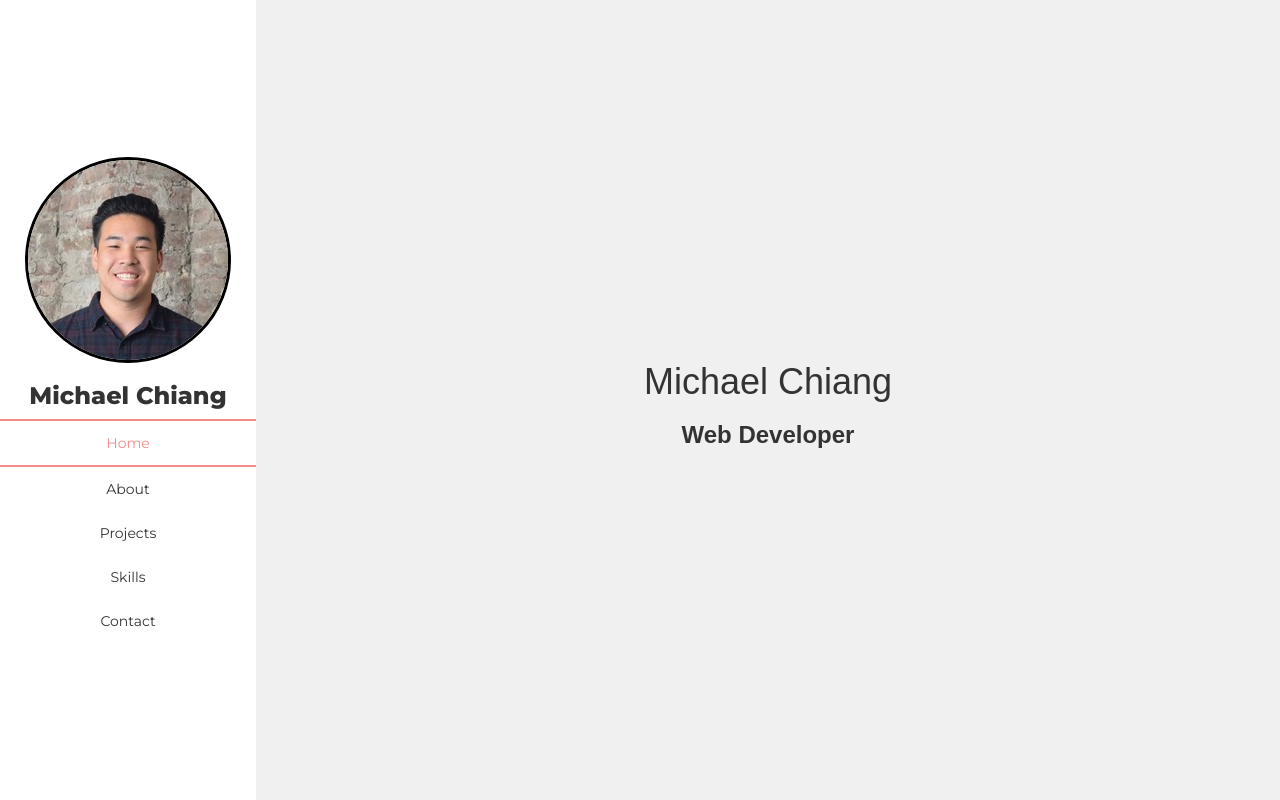
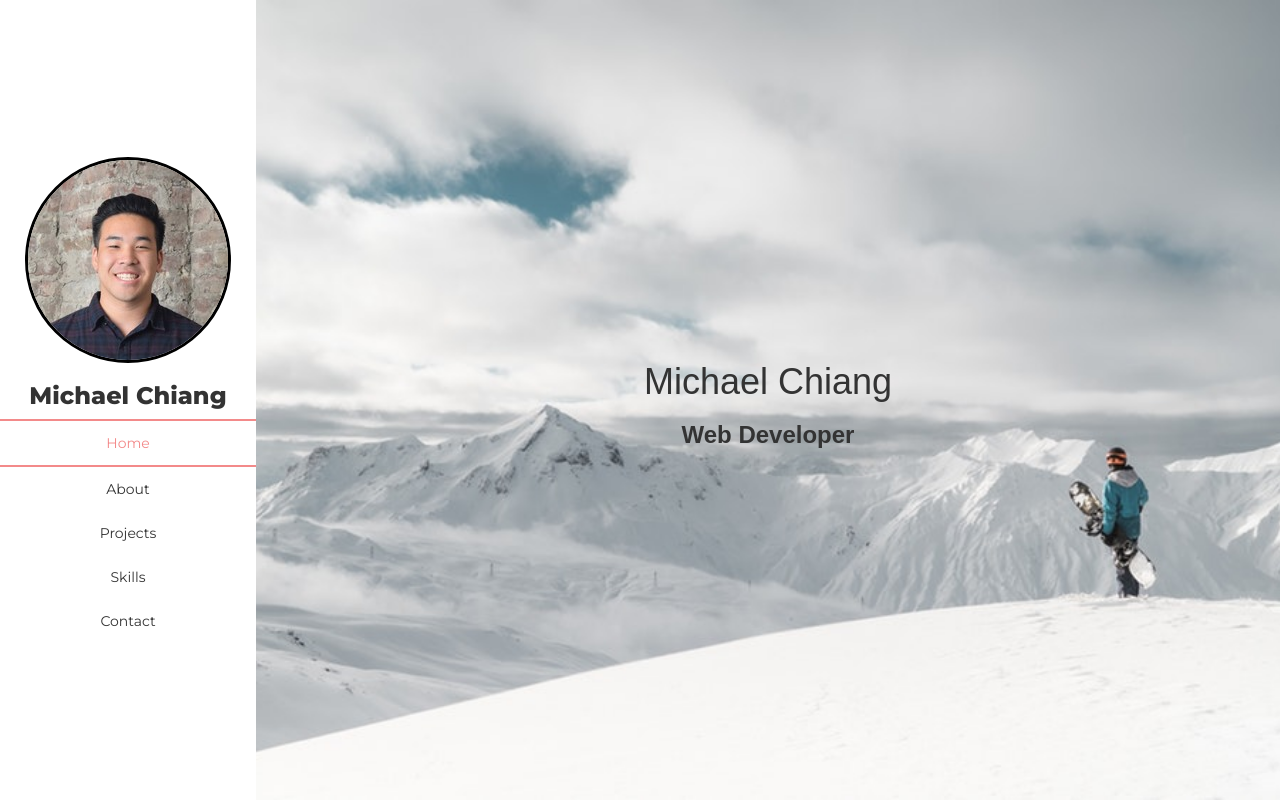
Before and after one commit to chiangshtaa/MichaelChiang, a React (Create React App) app: page / in a window 1280 px wide. Shown: the top 800 px of the page. Built offline with nearby package versions, Linux system fonts and the light colour scheme.

Commit message:
update home page background image

```diff
--- a/src/App2.css
+++ b/src/App2.css
@@ -28,12 +28,19 @@ body, html {
 #left {
   background-color: white;
   text-align: center;
-  height:100%;
+  height: 100%;
 }
 
 #right {
+  background-image: url("./components/css/img/snowboard-white.jpeg");
+
+  /*background-image: url("./components/css/img/snowboard-mountain.jpg");*/
+  background-position: center;
+  background-repeat: no-repeat;
+  background-size: cover;
+  /*background-attachment: fixed;*/
   background-color: #f0f0f0;
-  height:100%;
+  height: 100%;
   text-align: center;
   /*scroll-behavior: smooth;*/
 }
@@ -42,9 +49,6 @@ body, html {
   color: #F38A8A;
   border-bottom: 2px solid #F38A8A;
   border-top: 2px solid #F38A8A;
-  /*box-sizing: border-box;*/
-  /*width: 50%;*/
-  /*text-align: center;*/
 }
 
 .scroll-container {
@@ -55,6 +59,21 @@ body, html {
   display: table;
 }
 
+/*#right::after {
+  position: absolute;
+  z-index: -1;
+  width: 100%;
+  height: 100%;
+  background-image: url("./components/css/img/snowboard-mountain.jpg");
+  background-position: center;
+  background-repeat: no-repeat;
+  background-size: cover;
+  opacity: 0.5;
+  top: 0;
+  left: 0;
+  bottom: 0;
+  right: 0;
+}*/
 /*.table-cell {
   display: table-cell;
   vertical-align: middle;
```
Also changed, not shown: src/components/css/img/snowboard-mountain.jpg (added), src/components/css/img/snowboard-white.jpeg (added).
